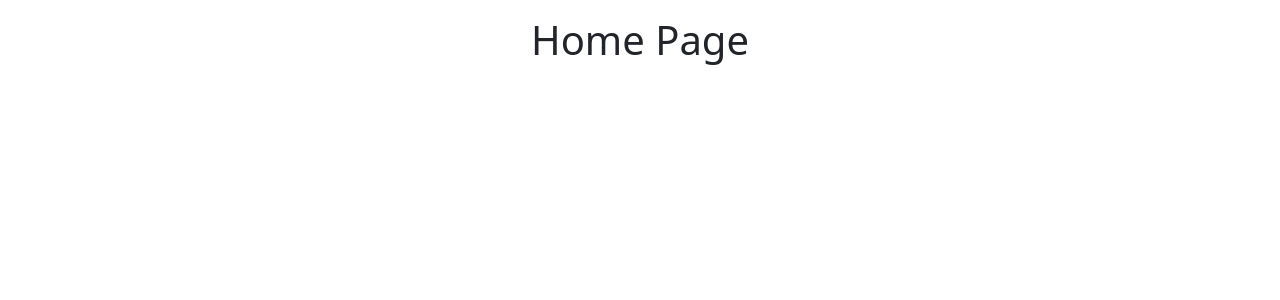
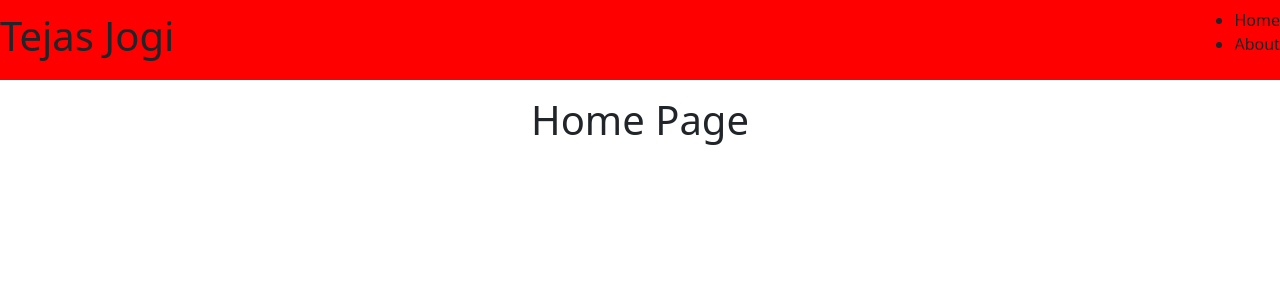
Before and after one commit to TejasJogi/Portfolio-Website, a Flask app: page / in a window 1280 px wide. Shown: the top 300 px of the page. Run offline with Flask 2, Linux system fonts and the light colour scheme.

Commit message:
adding utility.css

```diff
--- a/templates/base.html
+++ b/templates/base.html
@@ -1,22 +1,47 @@
 <!doctype html>
 <html lang="en">
+
 <head>
   <!-- Required meta tags -->
   <meta charset="utf-8">
   <meta name="viewport" content="width=device-width, initial-scale=1">
 
   <!-- Bootstrap CSS -->
-    <link href="https://cdn.jsdelivr.net/npm/bootstrap@5.1.3/dist/css/bootstrap.min.css" rel="stylesheet" integrity="sha384-1BmE4kWBq78iYhFldvKuhfTAU6auU8tT94WrHftjDbrCEXSU1oBoqyl2QvZ6jIW3" crossorigin="anonymous">
+  <link href="https://cdn.jsdelivr.net/npm/bootstrap@5.1.3/dist/css/bootstrap.min.css" rel="stylesheet"
+    integrity="sha384-1BmE4kWBq78iYhFldvKuhfTAU6auU8tT94WrHftjDbrCEXSU1oBoqyl2QvZ6jIW3" crossorigin="anonymous">
+
+  <link rel="stylesheet" href="static/utility.css">
 
   <title>{% block title %}{% endblock title %} | Tejas Jogi</title>
 </head>
+
 <body>
-      {% block content %}  {% endblock content  %}
+  <header>
+    <nav class="navbar bg-red">
+      <div class="brand bg-red">
+        <h1>Tejas Jogi</h1>
+      </div>
+      <div class="navbar-right">
+        <ul>
+          <li class="item">Home</li>
+          <li class="item">About</li>
+        </ul>
+      </div>
+    </nav>
+  </header>
+
+  {% block content %} {% endblock content %}
+
+  <footer>
+
+  </footer>
 
   <!-- Optional JavaScript; choose one of the two! -->
 
   <!-- Option 1: Bootstrap Bundle with Popper -->
-    <script src="https://cdn.jsdelivr.net/npm/bootstrap@5.1.3/dist/js/bootstrap.bundle.min.js" integrity="sha384-ka7Sk0Gln4gmtz2MlQnikT1wXgYsOg+OMhuP+IlRH9sENBO0LRn5q+8nbTov4+1p" crossorigin="anonymous"></script>
+  <script src="https://cdn.jsdelivr.net/npm/bootstrap@5.1.3/dist/js/bootstrap.bundle.min.js"
+    integrity="sha384-ka7Sk0Gln4gmtz2MlQnikT1wXgYsOg+OMhuP+IlRH9sENBO0LRn5q+8nbTov4+1p"
+    crossorigin="anonymous"></script>
 
   <!-- Option 2: Separate Popper and Bootstrap JS -->
   <!--
@@ -24,4 +49,5 @@
     <script src="https://cdn.jsdelivr.net/npm/bootstrap@5.1.3/dist/js/bootstrap.min.js" integrity="sha384-QJHtvGhmr9XOIpI6YVutG+2QOK9T+ZnN4kzFN1RtK3zEFEIsxhlmWl5/YESvpZ13" crossorigin="anonymous"></script>
     -->
 </body>
+
 </html>
--- /dev/null
+++ b/templates/static/utility.css
@@ -0,0 +1,8 @@
+* {
+    margin: 0;
+    padding: 0;
+}
+
+.bg-red {
+    background-color: red;
+}
```
Lines whose indentation alone changed are shown as unchanged.
